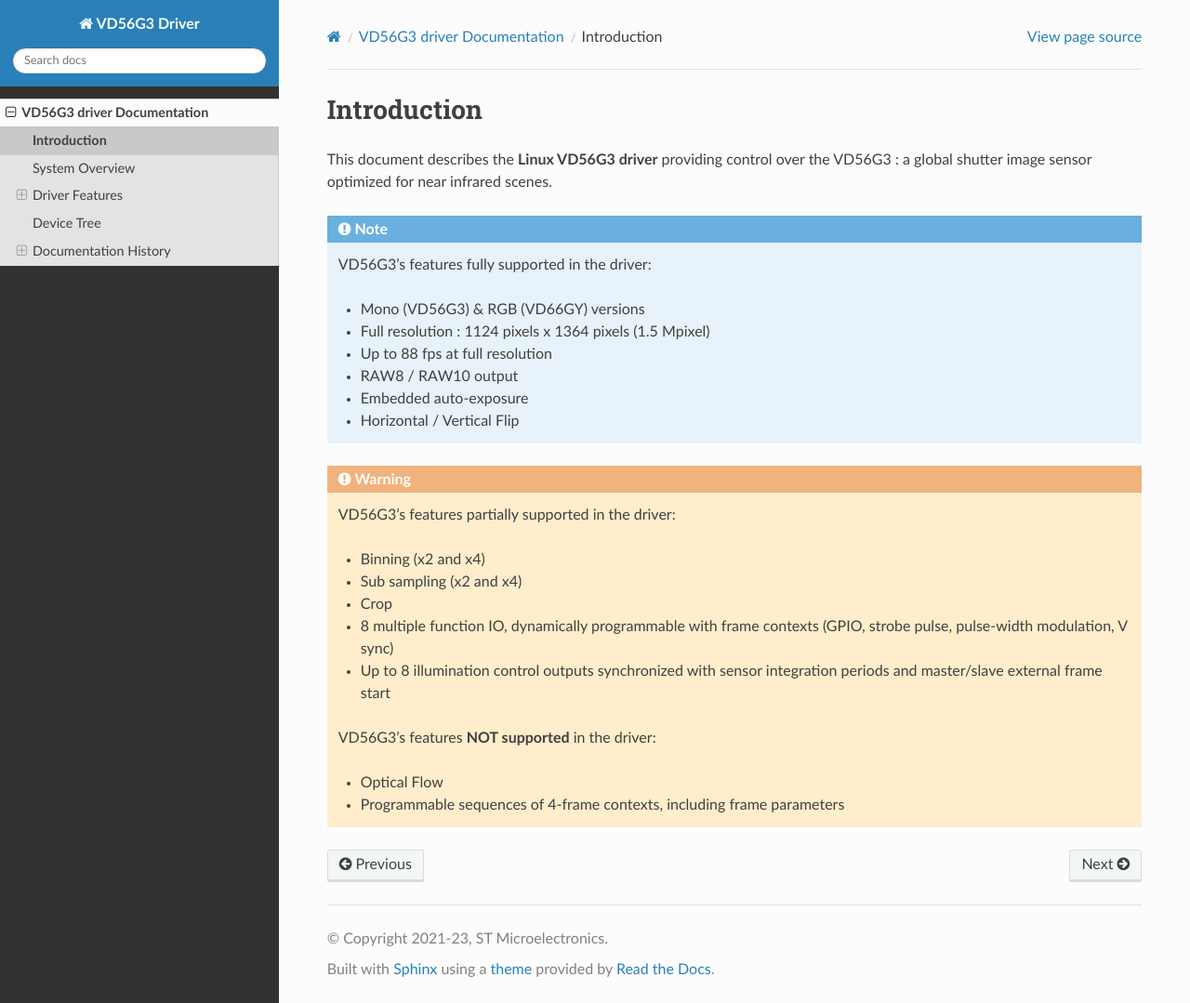
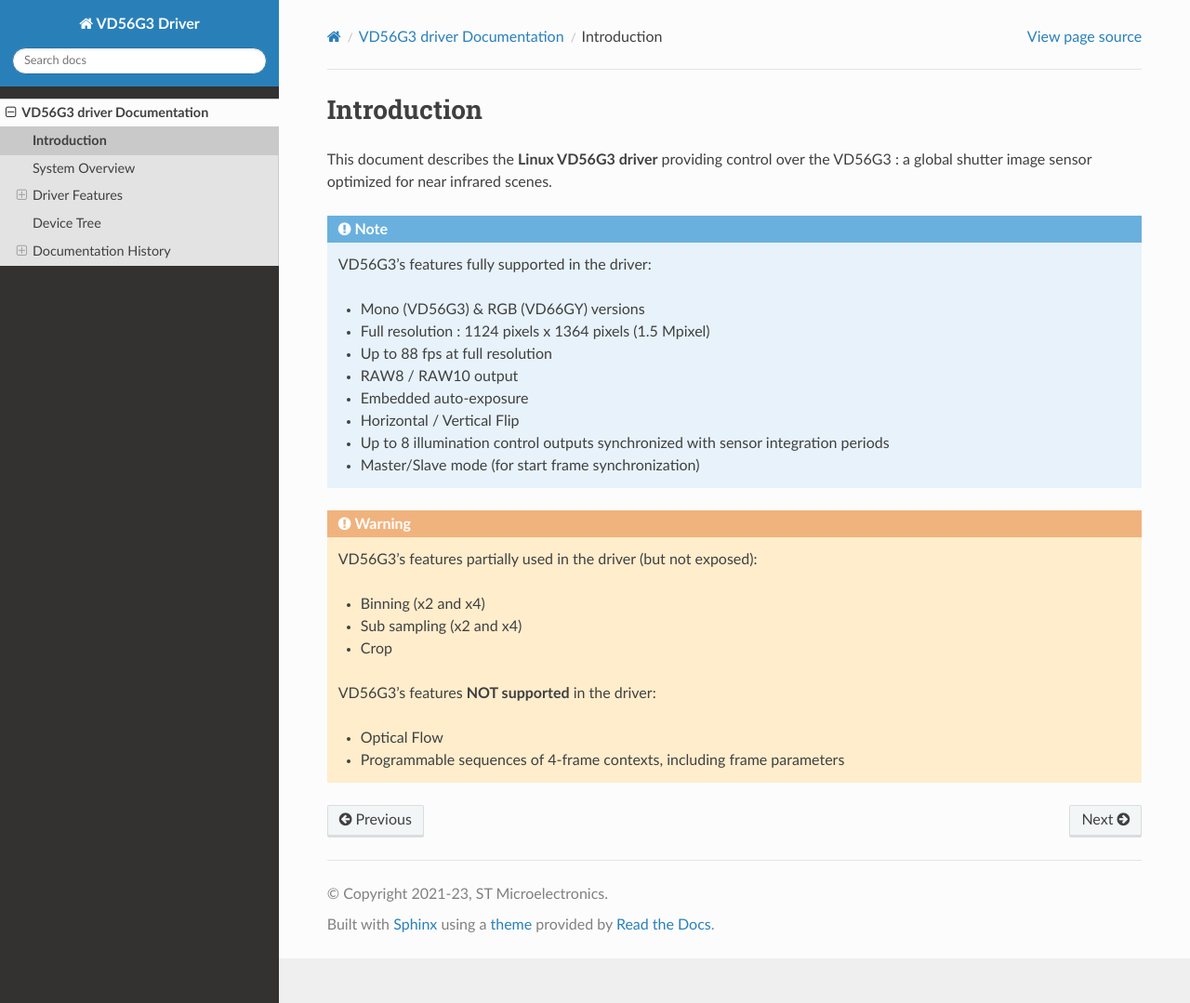
Before and after one commit to STMicroelectronics/vd56g3-linux-driver, a Sphinx documentation site: the page built from doc/introduction.rst, in a window 1280 px wide and 1079 px high. Shown: the whole window at 93% size. Built offline with Sphinx 7.4.7 and the Read the Docs theme 2.0.0, drawn with Linux system fonts in a browser that asks for light colours.

Commit message:
Doc : Update following new driver features
- Drop 240x320 resolution (currently disabled)
- Update 'Supported Controls' section with V4L2_CID_FLASH_LED_MODE, V4L2_CID_DARKCAL_PEDESTAL and V4L2_CID_SLAVE_MODE ctrls
- Update introduction section

```diff
--- a/doc/changelog.rst
+++ b/doc/changelog.rst
@@ -18,3 +18,7 @@ Documentation History
 ------------------
 - Remove 'Quickstart' and 'Application Examples' sections
 - Update 'Driver Features' section
+
+[0.5] - 2023.04.27
+------------------
+- Update 'Supported Controls' section following driver updates
--- a/doc/conf.py
+++ b/doc/conf.py
@@ -22,7 +22,7 @@ copyright = '2021-23, ST Microelectronics'
 author = 'SP'
 
 # The full version, including alpha/beta/rc tags
-release = 'doc-0.4'
+release = 'doc-0.5'
 
 
 # -- General configuration ---------------------------------------------------
--- a/doc/introduction.rst
+++ b/doc/introduction.rst
@@ -14,17 +14,16 @@ This document describes the **Linux VD56G3 driver** providing control over the V
     - RAW8 / RAW10 output
     - Embedded auto-exposure
     - Horizontal / Vertical Flip
-
+    - Up to 8 illumination control outputs synchronized with sensor integration periods
+    - Master/Slave mode (for start frame synchronization)
 
 .. Warning ::
 
-    VD56G3's features partially supported in the driver:
+    VD56G3's features partially used in the driver (but not exposed):
 
     - Binning (x2 and x4)
     - Sub sampling (x2 and x4)
     - Crop
-    - 8 multiple function IO, dynamically programmable with frame contexts (GPIO, strobe pulse, pulse-width modulation, V sync)
-    - Up to 8 illumination control outputs synchronized with sensor integration periods and master/slave external frame start
 
 
     VD56G3's features **NOT supported** in the driver:
```
Also changed, not shown: doc/driver_features.rst (+11 -34 lines), 1 other file.
